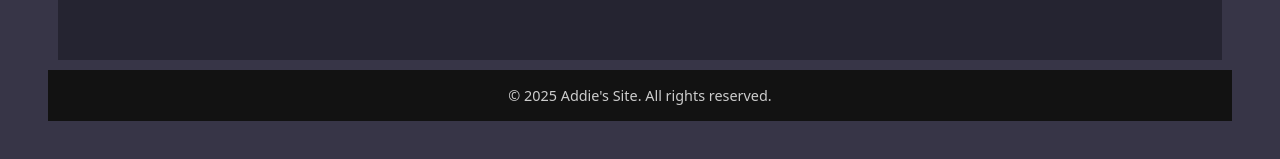
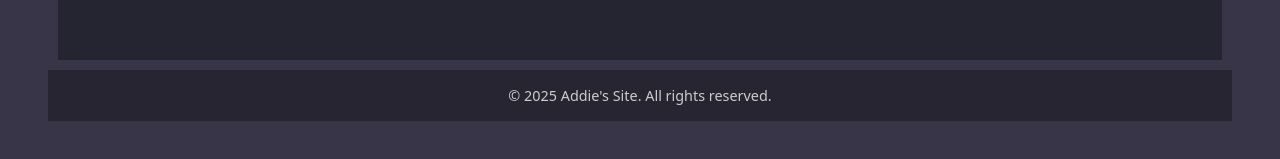
Before and after one commit to Addi3/Addi3.github.io, a plain HTML site: page index.html in a window 1280 px wide. Shown: the part 1613-1772 px from the top of the page. Drawn offline with nearby package versions, Linux system fonts and the light colour scheme; no server answers.

Commit message:
better coloring

```diff
--- a/index.html
+++ b/index.html
@@ -781,7 +781,7 @@ function opentab(evt, tabName) {
 
 
   <div>
-    <footer style="text-align:center; padding:1rem; background-color:#121212; color:#ccc; font-size:0.9rem;">
+    <footer style="text-align:center; padding:1rem; background-color:#272532; color:#ccc; font-size:0.9rem;">
     &copy; <span id="currentYear"></span> Addie's Site. All rights reserved.
 </footer>
 
```
